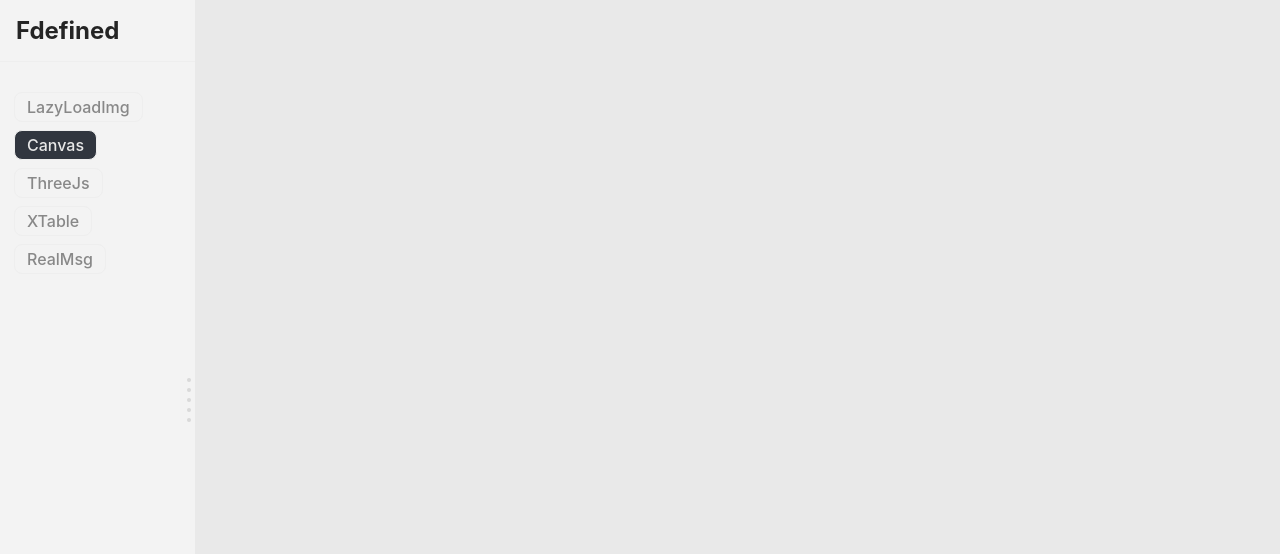
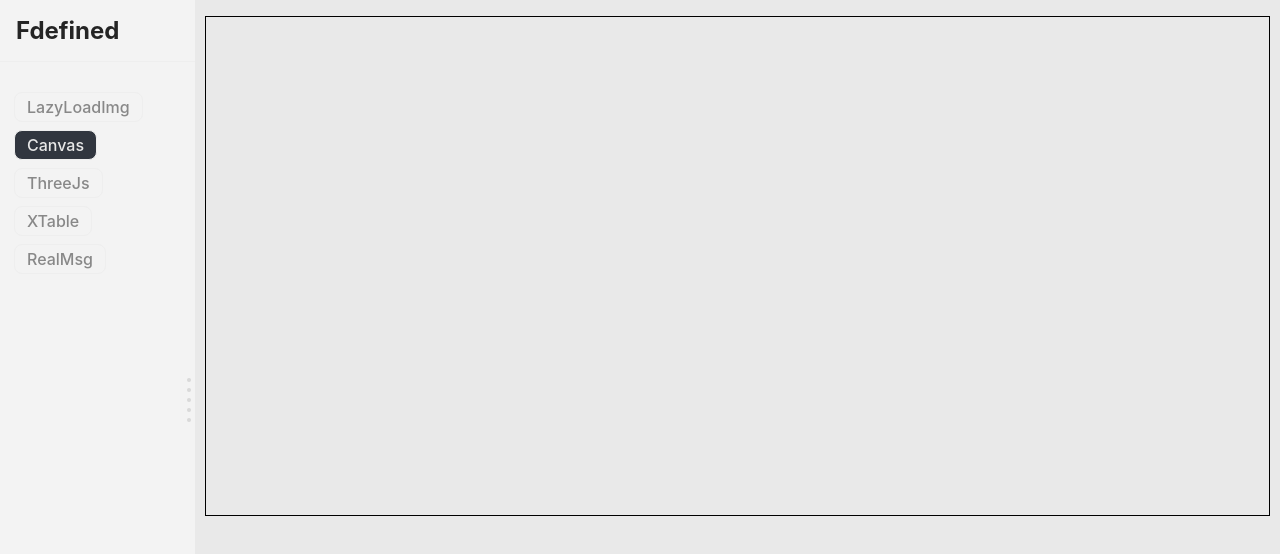
Before and after one commit to FU-design/toy, a Vue app: page /questionplace in a window 1280 px wide. Both pictures are taken after a click on the item "Canvas". Shown: the top 554 px of the page. Built offline with nearby package versions, Linux system fonts and the light colour scheme; what @highlightjs/vue-plugin would draw is missing.

Commit message:
Encapsulated drawCanvas class

```diff
--- /dev/null
+++ b/src/pages/comp/component/canvas/demo1.ts
@@ -0,0 +1,56 @@
+export class DrawCanvas {
+  canvas: HTMLCanvasElement | null | undefined;
+  resizeObserver: ResizeObserver | null | undefined;
+
+  constructor(container: string | HTMLCanvasElement | null) {
+    this.initCanvas(container);
+  }
+
+  initCanvas(container: string | HTMLCanvasElement | null) {
+    if (typeof container === "string") {
+      const canvasElement = document.querySelector(container);
+      if (canvasElement) {
+        this.canvas = canvasElement as HTMLCanvasElement;
+      }
+    } else if (container instanceof HTMLCanvasElement) {
+      this.canvas = container;
+    }
+
+    if (!this.canvas) {
+      console.error("Canvas element not found");
+      return;
+    }
+
+    this.initResize();
+    this.setCanvasSize();
+    this.drawCanvas();
+  }
+
+  drawCanvas() {
+    if (!this.canvas) {
+      return;
+    }
+  }
+
+  initResize() {
+    const parentEl = this.canvas?.parentElement;
+    this.resizeObserver = new ResizeObserver(() => {
+      this.setCanvasSize();
+    });
+    if (parentEl) {
+      this.resizeObserver.observe(parentEl);
+    }
+  }
+
+  setCanvasSize() {
+    const parentEl = this.canvas?.parentElement;
+    if (this.canvas && parentEl) {
+      this.canvas.width = parentEl.offsetWidth;
+      this.canvas.height = parentEl.offsetHeight;
+    }
+  }
+
+  destroyedCanvas() {
+    this.resizeObserver?.disconnect();
+  }
+}
--- a/src/pages/comp/component/canvas/index.vue
+++ b/src/pages/comp/component/canvas/index.vue
@@ -1,7 +1,33 @@
 <template>
-  <div></div>
+  <div class="canvas-box">
+    <canvas></canvas>
+  </div>
 </template>
 
-<script setup lang="ts"></script>
+<script setup lang="ts">
+import { onMounted, ref } from "vue";
+import { DrawCanvas } from "./demo1";
 
-<style scoped></style>
+const drawCanvas = ref<DrawCanvas | null>(null);
+
+onMounted(() => {
+  // 确保选择器正确匹配
+  drawCanvas.value = new DrawCanvas("canvas");
+  if (!drawCanvas.value) {
+    return;
+  }
+  const ctx = drawCanvas.value?.canvas?.getContext("2d");
+  ctx!.fillStyle = "red";
+  ctx?.fillRect(10, 10, 100, 100);
+});
+</script>
+
+<style lang="scss" scoped>
+.canvas-box {
+  width: 100%;
+  height: 500px;
+  box-sizing: border-box;
+  margin-top: 16px;
+  border: 1px solid #000;
+}
+</style>
```
